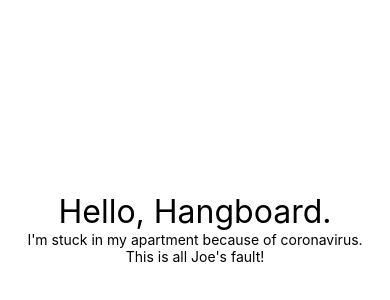
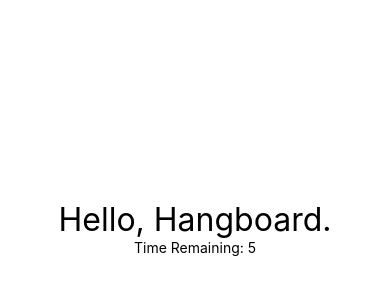
Before and after one commit to tsmith512/HelloHangboard, a React Native app: screen / in a window 390 px wide. Shown: the part 194-494 px from the top of the page. Built offline with nearby package versions, Linux system fonts and the light colour scheme.

Commit message:
Swap the complaining for a simple component demonstrating state with a countdown

```diff
--- a/App.js
+++ b/App.js
@@ -6,17 +6,27 @@ export default class HelloHangboard extends Component {
     return (
       <View style={{flex: 1, justifyContent: "center", alignItems: "center"}}>
         <Text style={{textAlign: "center", fontSize: 32}}>Hello, Hangboard.</Text>
-        <Text style={{textAlign: "center"}}>I'm stuck in my apartment because of coronavirus.</Text>
-        <PropTest name="Joe" />
+        <Segment />
       </View>
     );
   }
 }
 
-class PropTest extends Component {
+class Segment extends Component {
+  componentDidMount() {
+    // We're gonna count down from ten.
+    setInterval(() => (
+      this.setState(previousState => (
+        { secondsLeft: previousState.secondsLeft - 1}
+      ))
+    ), 1000);
+  }
+
+  state = {secondsLeft: 10 };
+
   render() {
     return (
-      <Text style={{textAlign: "center"}}>This is all {this.props.name}'s fault!</Text>
+      <Text>Time Remaining: {this.state.secondsLeft}</Text>
     )
   }
 }
```
